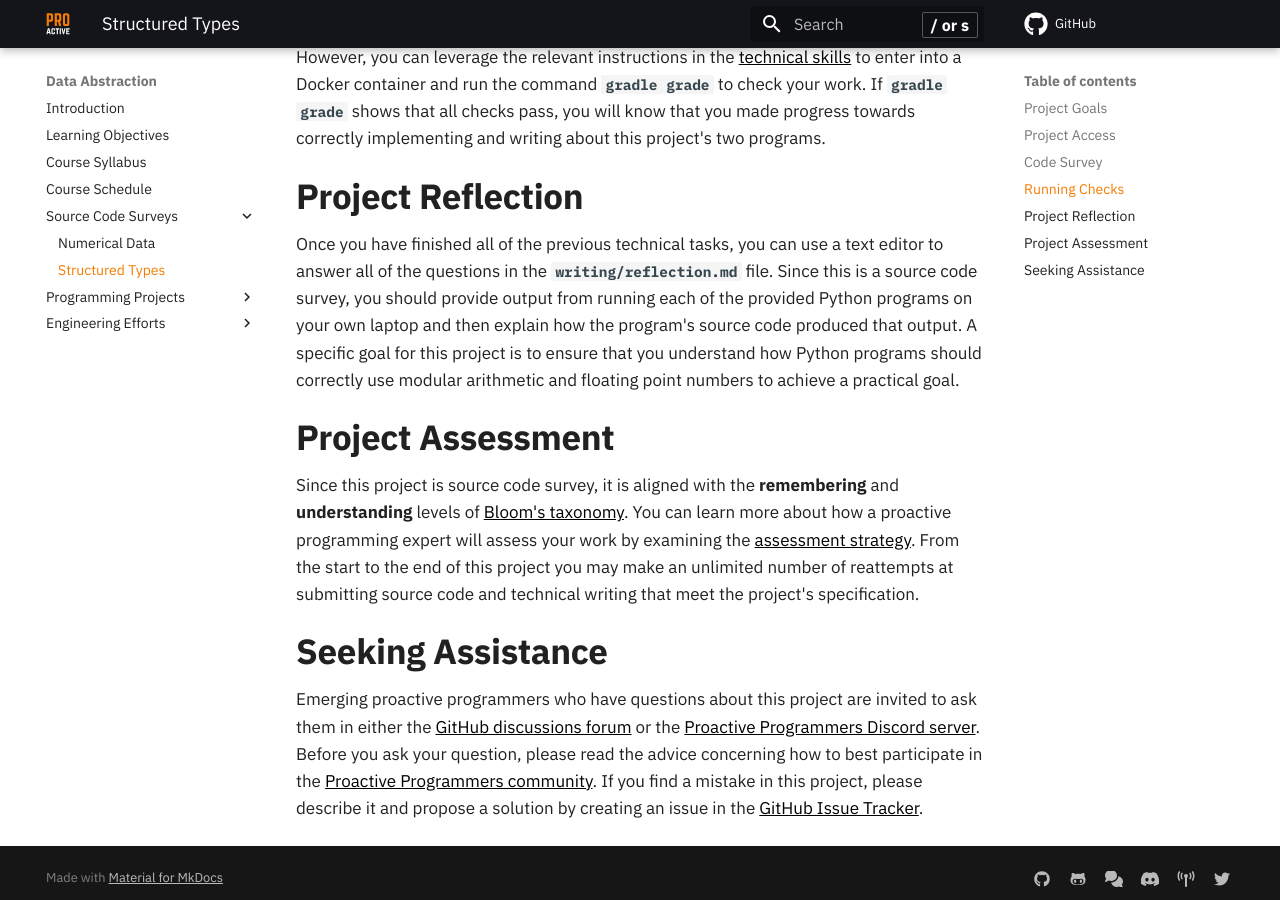
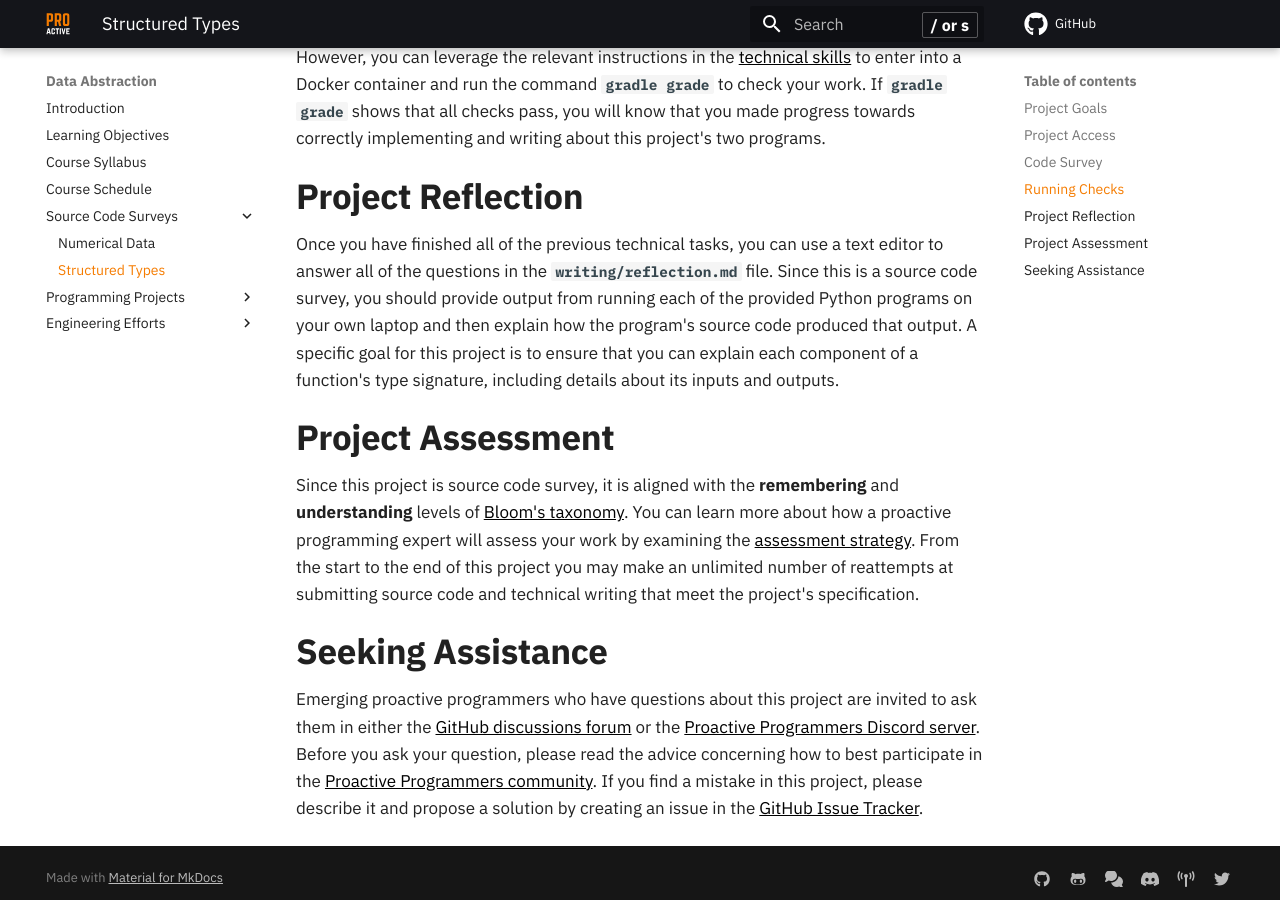
Before and after one commit to ProactiveProgrammers/www.proactiveprogrammers.com, an MkDocs documentation site: the page built from docs/data-abstraction/source-code-surveys/structured-types.md, in a window 1280 px wide and 900 px high, scrolled down 1796 px. Built offline with MkDocs 1.6.1 and Material for MkDocs 9.7.7, drawn with Linux system fonts in a browser that asks for light colours; comment, search, counter and statistics services are not loaded.

Commit message:
feat: Add details to reflection in structured-types.

```diff
--- a/docs/data-abstraction/source-code-surveys/structured-types.md
+++ b/docs/data-abstraction/source-code-surveys/structured-types.md
@@ -89,8 +89,8 @@ editor to answer all of the questions in the `writing/reflection.md` file. Since
 this is a source code survey, you should provide output from running each of the
 provided Python programs on your own laptop and then explain how the program's
 source code produced that output. A specific goal for this project is to ensure
-that you understand how Python programs should correctly use modular arithmetic
-and floating point numbers to achieve a practical goal.
+that you can explain each component of a function's type signature, including
+details about its inputs and outputs.
 
 ## Project Assessment
 
```
